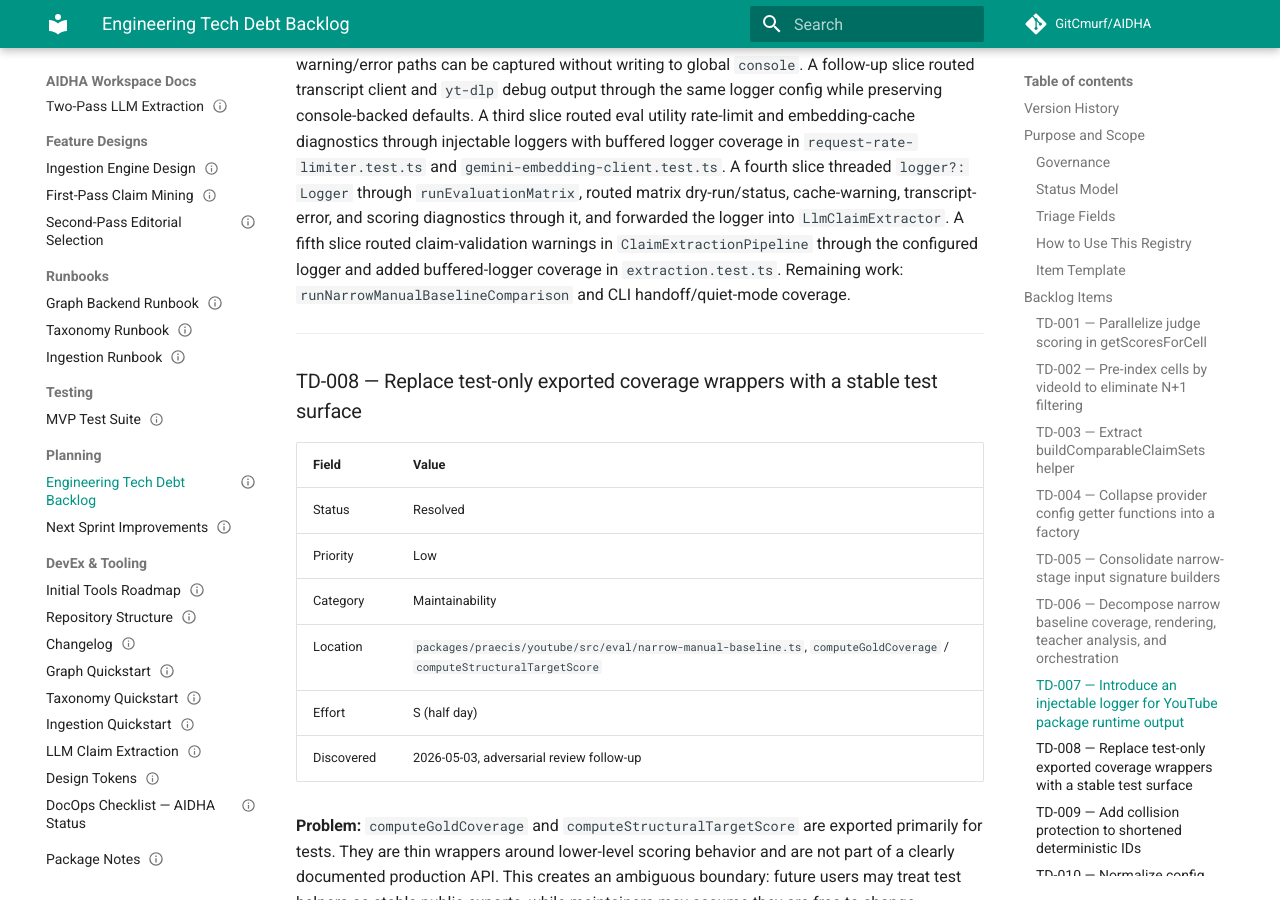
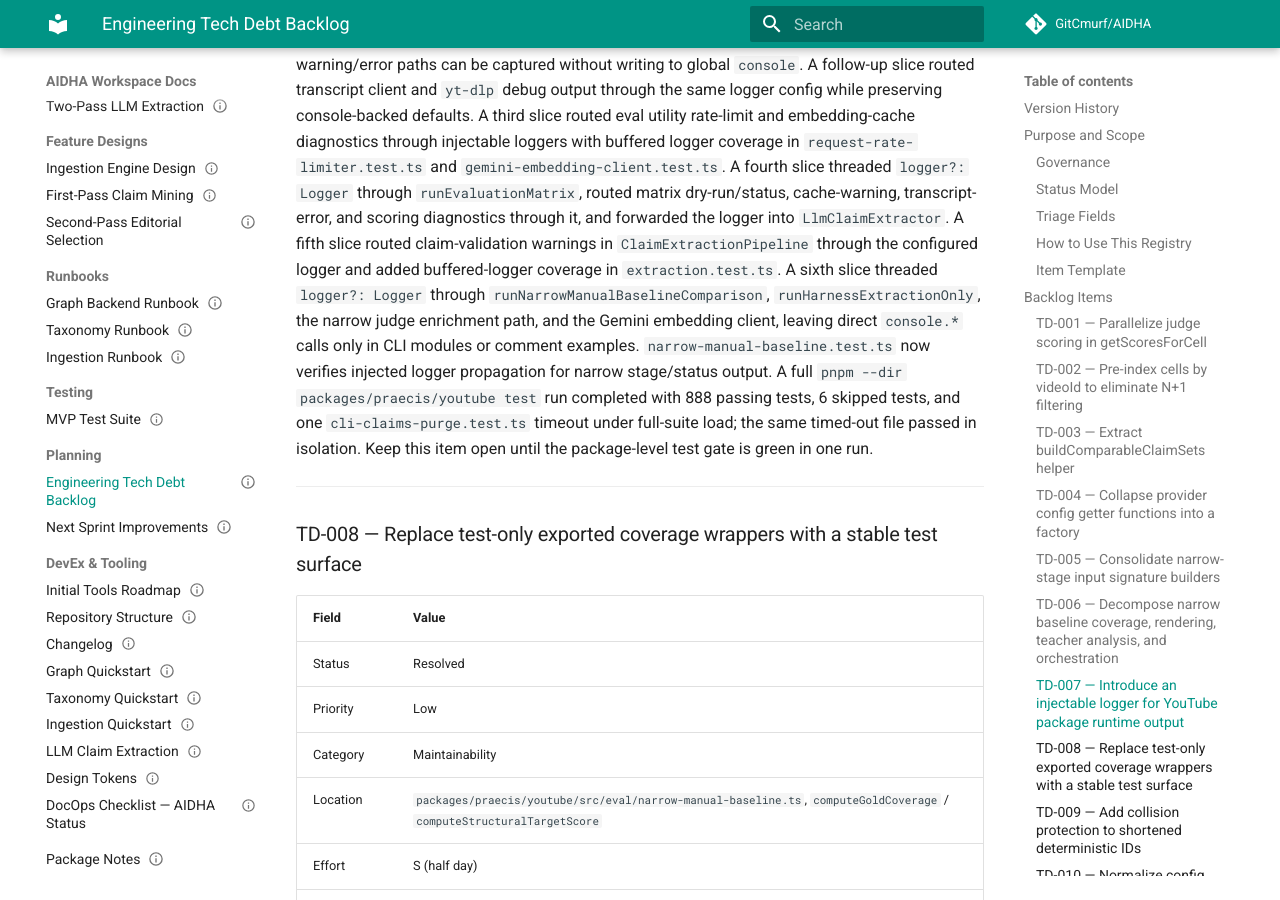
Before and after one commit to GitCmurf/AIDHA, an MkDocs documentation site: the page built from docs/05-planning/tasks/task-007-tech-debt-backlog.md, in a window 1280 px wide and 900 px high, scrolled down 16444 px. Built offline with MkDocs 1.6.1 and Material for MkDocs 9.7.7, drawn with Linux system fonts in a browser that asks for light colours; comment, search, counter and statistics services are not loaded; the version menu is left out.

Commit message:
refactor: route narrow baseline logs

```diff
--- a/docs/05-planning/tasks/task-007-tech-debt-backlog.md
+++ b/docs/05-planning/tasks/task-007-tech-debt-backlog.md
@@ -680,8 +680,14 @@ slice threaded `logger?: Logger` through `runEvaluationMatrix`, routed matrix dr
 cache-warning, transcript-error, and scoring diagnostics through it, and forwarded the logger into
 `LlmClaimExtractor`. A fifth slice routed claim-validation warnings in
 `ClaimExtractionPipeline` through the configured logger and added buffered-logger coverage in
-`extraction.test.ts`. Remaining work: `runNarrowManualBaselineComparison` and CLI
-handoff/quiet-mode coverage.
+`extraction.test.ts`. A sixth slice threaded `logger?: Logger` through
+`runNarrowManualBaselineComparison`, `runHarnessExtractionOnly`, the narrow judge enrichment path,
+and the Gemini embedding client, leaving direct `console.*` calls only in CLI modules or comment
+examples. `narrow-manual-baseline.test.ts` now verifies injected logger propagation for narrow
+stage/status output. A full `pnpm --dir packages/praecis/youtube test` run completed with 888
+passing tests, 6 skipped tests, and one `cli-claims-purge.test.ts` timeout under full-suite load; the
+same timed-out file passed in isolation. Keep this item open until the package-level test gate is
+green in one run.
 
 ---
 
```
Also changed, not shown: other parts of docs/05-planning/tasks/task-007-tech-debt-backlog.md (+1 -1 lines), docs/05-planning/tasks/task-008-next-sprint-improvements.md (+2 -2 lines), 2 other files.
